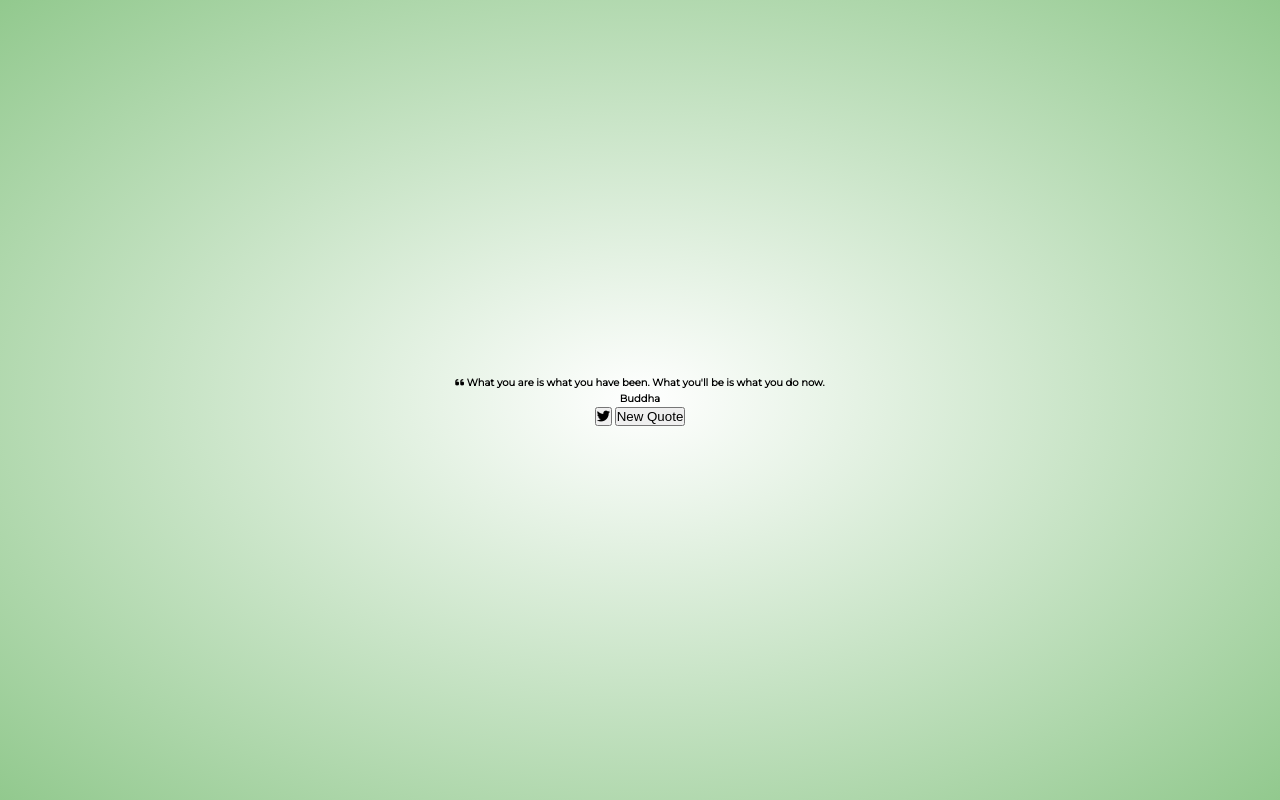
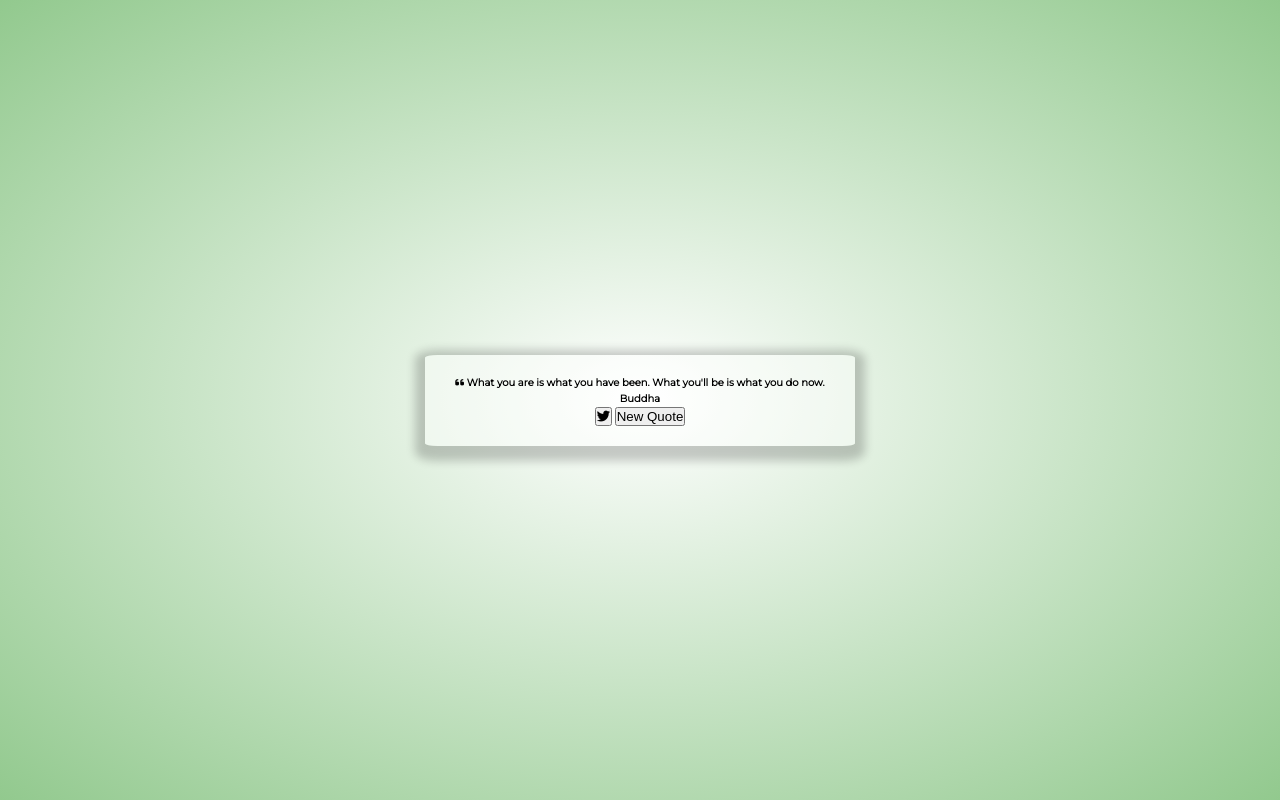
Before and after one commit to THG20203/Quote-Generator, a plain HTML site: page index.html in a window 1280 px wide. Drawn offline with Linux system fonts and the light colour scheme.

Commit message:
box styling

```diff
--- a/style.css
+++ b/style.css
@@ -31,3 +31,14 @@ body {
   font-weight: 700;
   background-image: radial-gradient(#fff, #92c98e);
 }
+
+.quote-container {
+  width: auto;
+  max-width: 60vw;
+  padding: 2rem 3rem;
+  border-radius: 3%;
+  /* opacity 0.4 on end hence rgba */
+  background-color: rgba(255, 255, 255, 0.4);
+  /* box shadow -> horziontal offset 0, vertical offset 10px, blur 10px, radius 10px */
+  box-shadow: 0 5px 10px 10px rgba(0, 0, 0, 0.2);
+}
```
